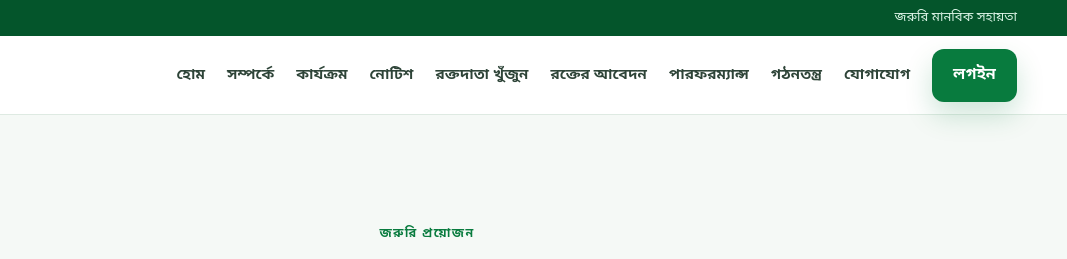
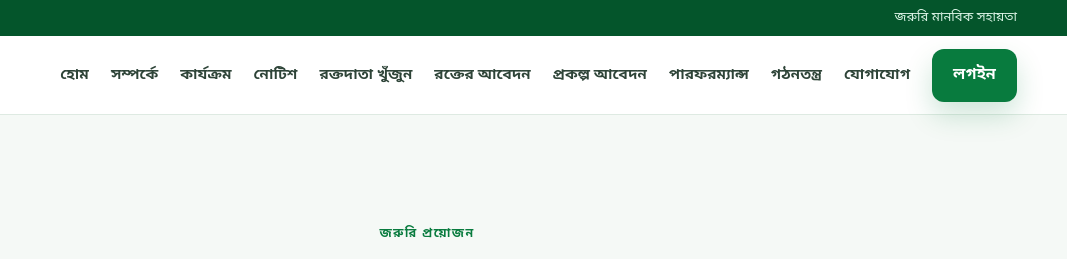
Before and after one commit to prottoyorgbd-cloud/prottoyorganization, a plain HTML site: page blood-request.html in a window 1280 px wide. Shown: the top 259 px of the page, 213-1280 px from the left. Drawn offline with Linux system fonts and the light colour scheme.

Commit message:
Update blood-request.html

```diff
--- a/blood-request.html
+++ b/blood-request.html
@@ -42,6 +42,7 @@
         <a href="index.html#notices">নোটিশ</a>
         <a href="donors.html">রক্তদাতা খুঁজুন</a>
         <a href="blood-request.html">রক্তের আবেদন</a>
+        <a href="index.html#project-forms">প্রকল্প আবেদন</a>
         <a href="performance.html">পারফরম্যান্স</a>
         <a href="index.html#constitution">গঠনতন্ত্র</a>
         <a href="index.html#contact">যোগাযোগ</a>
```
